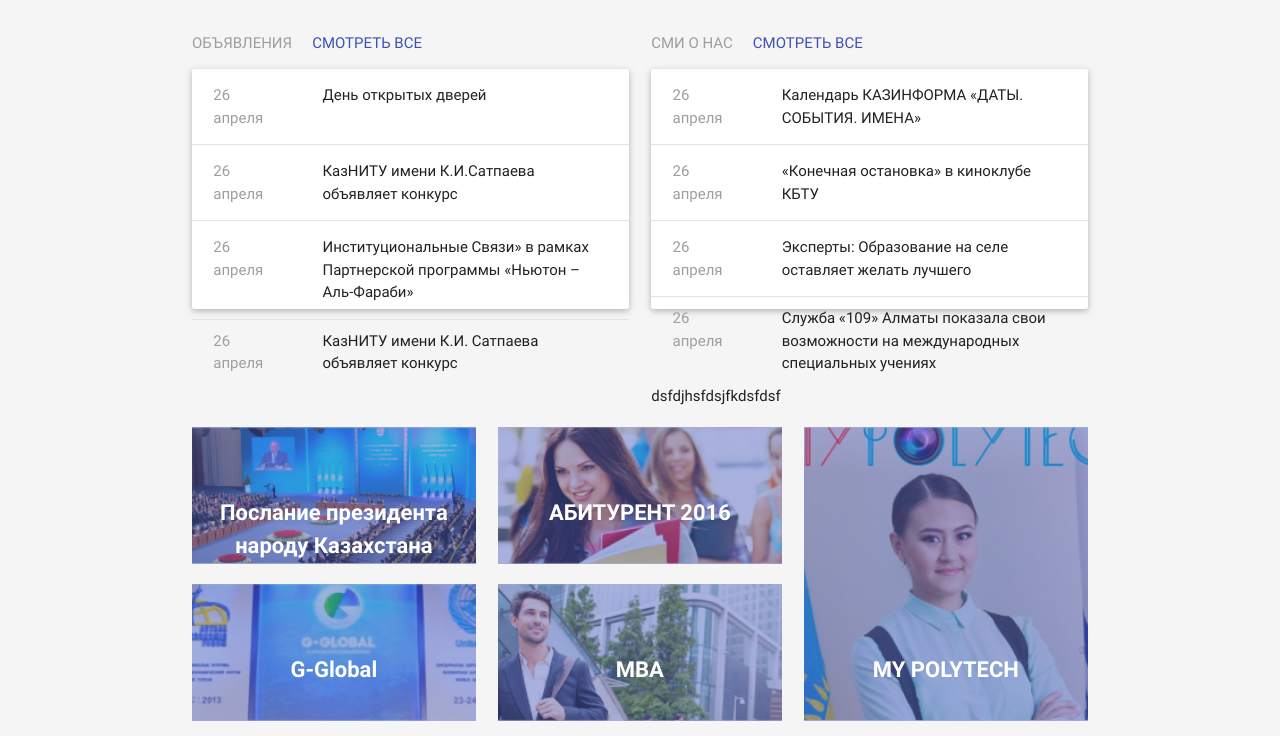
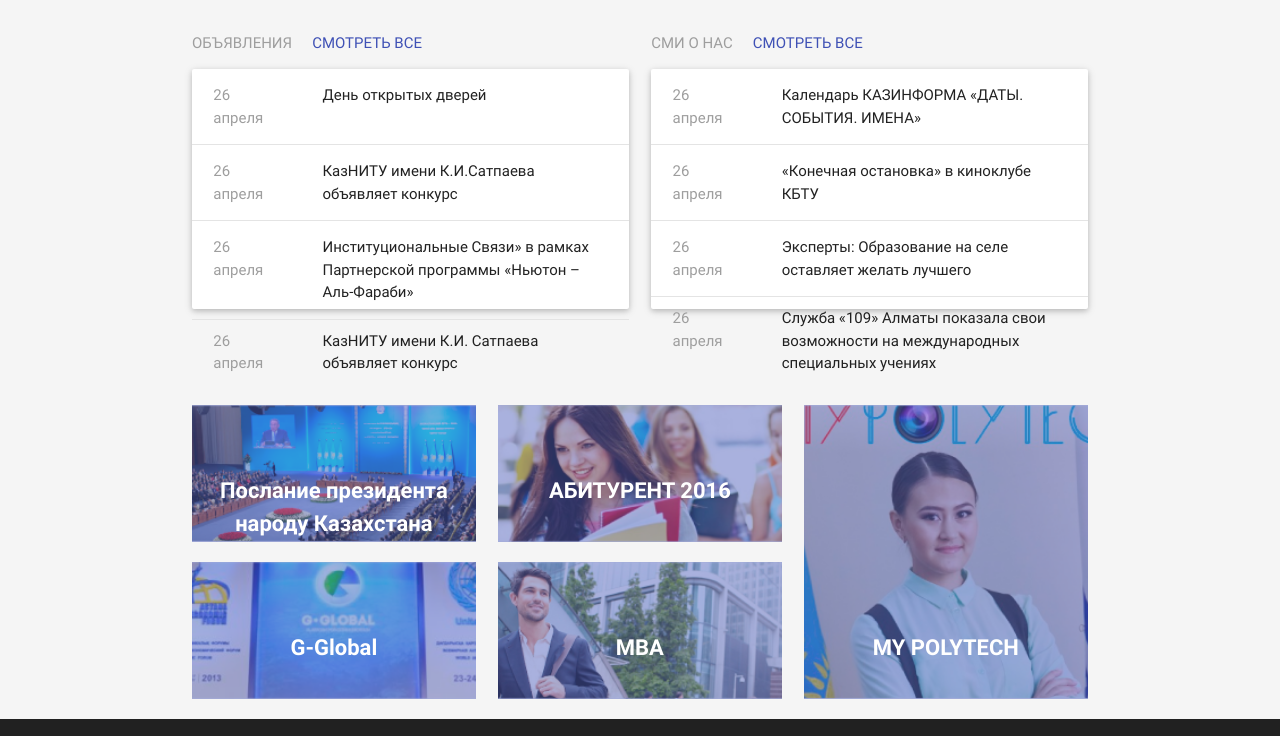
Before and after one commit to yersultanzada/learn, a plain HTML site: page index.html in a window 1280 px wide. Shown: the part 1614-2350 px from the top of the page. Drawn offline with Linux system fonts and the light colour scheme.

Commit message:
5 deleted commit

```diff
--- a/index.html
+++ b/index.html
@@ -383,7 +383,6 @@
                         </div>
                     </div>
                 </div>
-                dsfdjhsfdsjfkdsfdsf
             </div>
         </div>
     </div>
```
